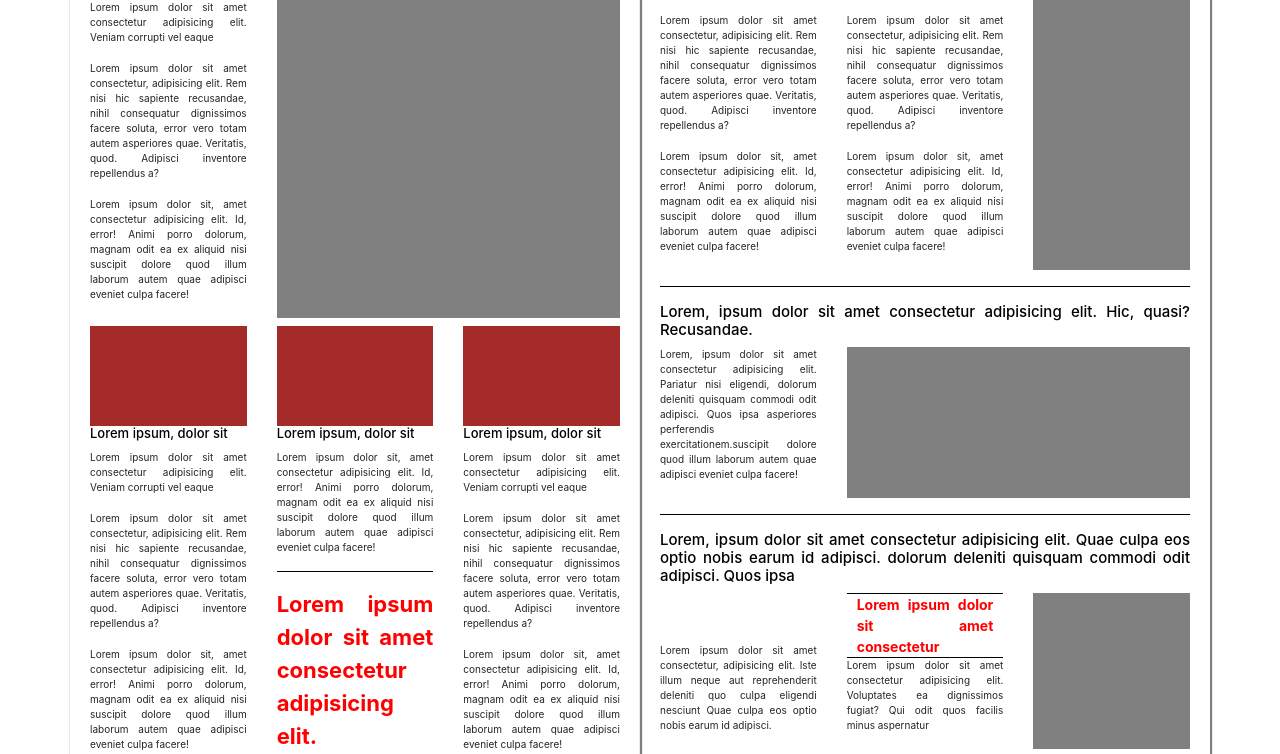
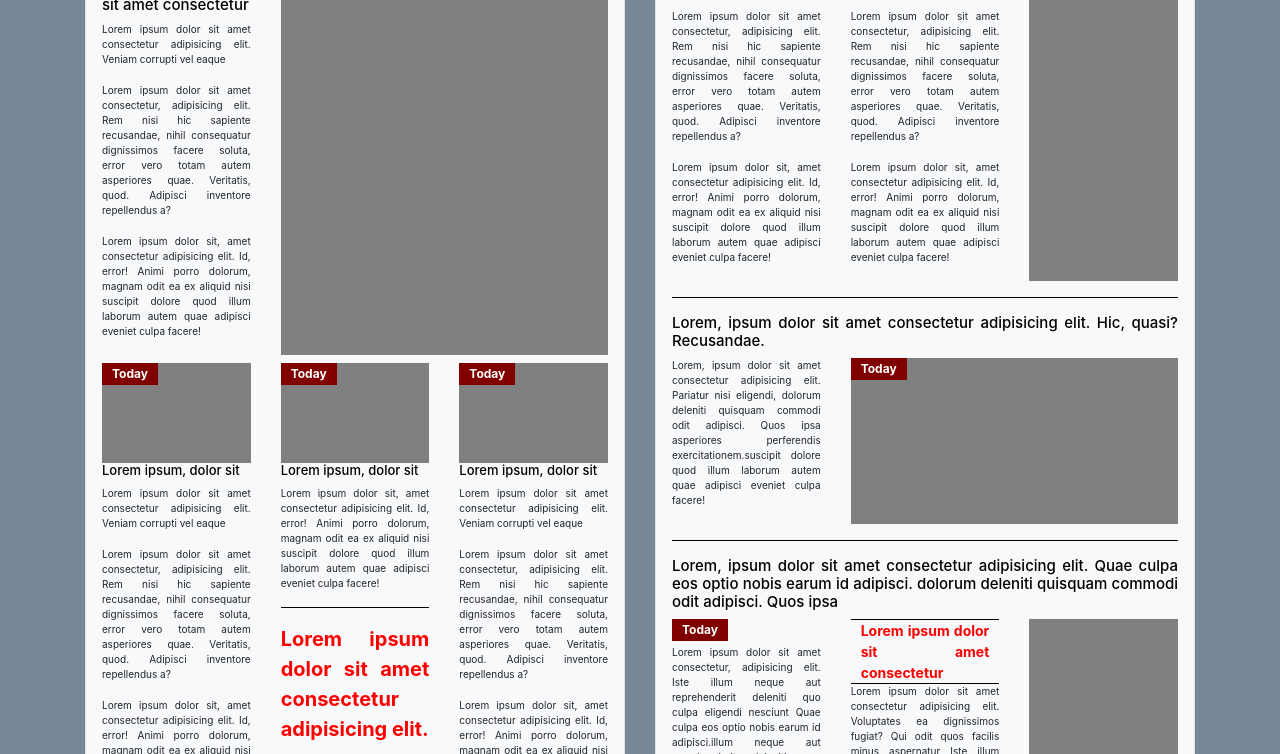
Before and after one commit to shahidamidhat/Newspaper_task, a plain HTML site: page index.html in a window 1280 px wide. Shown: the part 206-960 px from the top of the page. Drawn offline with nearby package versions, Linux system fonts and the light colour scheme.

Commit message:
Update index.html

```diff
--- a/index.html
+++ b/index.html
@@ -8,14 +8,20 @@
 
     <title>Document</title>
     <style>
+        body{
+            background-color: lightslategray;
+        }
         .my-container {
            margin-top:30px;
            margin-bottom: 30px;
+           background-color: lightslategray;
 
         }
-        .col-md-6{
+        .col{
             box-shadow: grey 1px 1px 1px 1px;
-            padding:5px;
+            height:985px;
+            width:auto;
+            background-color:lightslategray;
         }
         .date1 {
             font-size:11px;
@@ -23,6 +29,7 @@
         }
         .name{
             font-size:11px;
+            text-align: right;padding: 0px;
         }
         .main{
             font-size: 10px;
@@ -36,13 +43,47 @@
             color:black;
         }
         .quote{
-            font-size: 22px;
+            font-size: 20px;
             color:red;
             font-weight: bold;
         }
         hr{
             color:black;
             background-color: black;
+        }
+        #trapezoid {
+            position: absolute;
+            display: inline-block;
+            padding: 10px;
+            padding-top: 2px;
+            padding-bottom: 2px;
+            overflow: hidden;
+            color: #fff;
+            font-size: 12px;
+            font-weight: bold;
+            background-color: maroon;
+            }
+
+        #trapezoid:after {
+            content: '';
+            position: absolute;
+            top: 0;
+            left: 0;
+            width: 100%;
+            height: 100%;
+            background:maroon;
+            -webkit-transform-origin: 50% 0;
+            -ms-transform-origin: 50% 0;
+            transform-origin: 50% 0;
+            -webkit-transform: skew(-15deg);
+            -ms-transform: skew(-15deg);
+            transform: skew(-15deg);
+            z-index: -1;
+        }
+        #footer{
+            border-top: 1px solid black;
+            margin-top:8px;
+            padding-top:0px;
         }
 
     </style>
@@ -51,22 +92,22 @@
     <script src="https://code.jquery.com/jquery-3.5.1.slim.min.js" integrity="sha384-DfXdz2htPH0lsSSs5nCTpuj/zy4C+OGpamoFVy38MVBnE+IbbVYUew+OrCXaRkfj" crossorigin="anonymous"></script>
     <script src="https://cdn.jsdelivr.net/npm/bootstrap@4.5.3/dist/js/bootstrap.bundle.min.js" integrity="sha384-ho+j7jyWK8fNQe+A12Hb8AhRq26LrZ/JpcUGGOn+Y7RsweNrtN/tE3MoK7ZeZDyx" crossorigin="anonymous"></script>
 
-    <div class="container my-container">
-        <div class="row">
-            <div class="col-md-6">
-                <div class="container">
+    <div class="container my-container overflow-hidden">
+        <div class="row gx-6">
+            <div class="col">
+                <div class="container p-3 border bg-light">
                 <div class="row justify-content-between">
                     <div class="col-4">
                         <span cass="date1" style="font-size:11px;font-weight: bold;">25/12/2020, Friday</span>
                     </div>
 
                     <div class="col-3">
-                        <span class="text-right" style="font-size: 11px;">lorem ipsum fantomh</span>
+                        <span class="text-right" style="font-size: 11px;">lorem ipsum</span>
                     </div>
                 </div>
 
                 <div style="font-size:11px;border-top: 1px solid black;border-bottom: 1px solid black;padding:6px">
-                     Lorem ipsum dolor sit amet consectetur adipisicing elit.Veniam corrupti vel eaque hic sapiente recusandae</div>
+                     Lorem ipsum dolor sit amet consectetur adipisicing elit.Veniam corrupti vel eaque hic sapiente </div>
 
                 <div class="row justify-content-md-center text-justify">
 
@@ -76,6 +117,7 @@
                 <div class="main">
                     <div class="row">
                         <div class="col-4 text-justify">
+                            <div id="trapezoid" style="position:relative;">Today</div>
                             <h3>Lorem ipsum, dolor sit amet consectetur</h3>
                             <p>Lorem ipsum dolor sit amet consectetur adipisicing elit. Veniam corrupti vel eaque</p>
                             <p>Lorem ipsum dolor sit amet consectetur, adipisicing elit. Rem nisi hic sapiente recusandae, nihil consequatur dignissimos facere soluta, error vero totam autem asperiores quae. Veritatis, quod. Adipisci inventore repellendus a?</p>
@@ -87,7 +129,8 @@
                     </div>
                     <div class="row mt-2">
                         <div class="col-4 text-justify">
-                            <div style="width:100%;height:100px;background-color: brown;"></div>
+                            <div id="trapezoid">Today</div>
+                            <div style="width:100%;height:100px;background-color: grey;"></div>
                             <h4>Lorem ipsum, dolor sit</h4>
                             <p>Lorem ipsum dolor sit amet consectetur adipisicing elit. Veniam corrupti vel eaque</p>
                             <p>Lorem ipsum dolor sit amet consectetur, adipisicing elit. Rem nisi hic sapiente recusandae, nihil consequatur dignissimos facere soluta, error vero totam autem asperiores quae. Veritatis, quod. Adipisci inventore repellendus a?</p>
@@ -95,14 +138,16 @@
 
                         </div>
                         <div class="col-4 text-justify">
-                            <div style="width:100%;height:100px;background-color: brown;"></div>
+                            <div id="trapezoid">Today</div>
+                            <div style="width:100%;height:100px;background-color: grey;"></div>
                             <h4>Lorem ipsum, dolor sit</h4>
                             <p>Lorem ipsum dolor sit, amet consectetur adipisicing elit. Id, error! Animi porro dolorum, magnam odit ea ex aliquid nisi suscipit dolore quod illum laborum autem quae adipisci eveniet culpa facere!</p>
                             <hr>
                             <span class="quote">Lorem ipsum dolor sit amet consectetur adipisicing elit.</span>
                         </div>
                         <div class="col-4 text-justify">
-                            <div style="width:100%;height:100px;background-color: brown;"></div>
+                            <div id="trapezoid">Today</div>
+                            <div style="width:100%;height:100px;background-color: grey;"></div>
                             <h4>Lorem ipsum, dolor sit</h4>
                             <p>Lorem ipsum dolor sit amet consectetur adipisicing elit. Veniam corrupti vel eaque</p>
                             <p>Lorem ipsum dolor sit amet consectetur, adipisicing elit. Rem nisi hic sapiente recusandae, nihil consequatur dignissimos facere soluta, error vero totam autem asperiores quae. Veritatis, quod. Adipisci inventore repellendus a?</p>
@@ -111,22 +156,33 @@
                         </div>
                     </div>
                 </div>
+                <div class="container pt-0" id="footer">
+                    <div class="row justify-content-between footer">
+                        <div class="col-4 p-0">
+                            <span cass="date1" style="font-size:11px;font-weight: bold;">25/12/2020, Friday</span>
+                        </div>
+
+                        <div class="col-3 p-0">
+                            <span class="text-right" style="font-size: 11px;">lorem ipsum</span>
+                        </div>
+                    </div>
+                </div>
                 </div>
             </div>
 
-            <div class="col-md-6 ">
-                <div class="container">
+            <div class="col">
+                <div class="container p-3 border bg-light">
                 <div class="row justify-content-between">
                     <div class="col-4">
                         <span cass="date1" style="font-size:11px;font-weight: bold;">25/12/2020, Friday</span>
                     </div>
 
                     <div class="col-3">
-                        <span class="text-right" style="font-size: 11px;">lorem ipsum fantomh</span>
+                        <span class="text-right" style="font-size: 11px;">lorem ipsum</span>
                     </div>
                 </div>
                 <div style="font-size:11px;border-top: 1px solid black;border-bottom: 1px solid black;padding:6px">
-                    Lorem ipsum dolor sit amet consectetur adipisicing elit.Veniam corrupti vel eaque hic sapiente recusandae
+                    Lorem ipsum dolor sit amet consectetur adipisicing elit.Veniam corrupti vel eaque hic sapiente
                 </div>
 
                 <div class="main">
@@ -163,6 +219,7 @@
 
                     </div>
                     <div class="col-8">
+                        <div id="trapezoid">Today</div>
                         <div style="width:100%;height:100%;background-color: grey;"></div>
                     </div>
 
@@ -174,7 +231,8 @@
 
                     </div>
                     <div class="col-4 text-justify align-self-end">
-                        <p>Lorem ipsum dolor sit amet consectetur, adipisicing elit. Iste illum neque aut reprehenderit deleniti quo culpa eligendi nesciunt Quae culpa eos optio nobis earum id adipisci. </p>
+                        <div id="trapezoid" style="position:relative;">Today</div>
+                        <p>Lorem ipsum dolor sit amet consectetur, adipisicing elit. Iste illum neque aut reprehenderit deleniti quo culpa eligendi nesciunt Quae culpa eos optio nobis earum id adipisci.illum neque aut reprehenderit deleniti quo culpa illum neque aut reprehenderit deleniti quo culpa </p>
                     </div>
                     <div class="col-4 text-justify">
 
@@ -182,7 +240,7 @@
                          Lorem ipsum dolor sit amet consectetur
                          </div>
 
-                        <p>Lorem ipsum dolor sit amet consectetur adipisicing elit. Voluptates ea dignissimos fugiat? Qui odit quos facilis minus aspernatur</p>
+                        <p>Lorem ipsum dolor sit amet consectetur adipisicing elit. Voluptates ea dignissimos fugiat? Qui odit quos facilis minus aspernatur Iste illum neque aut reprehenderit deleniti quo culpa eligendi</p>
                     </div>
                     <div class="col-4">
                         <div style="width:100%;height:100%;background-color: grey;"></div>
@@ -190,11 +248,22 @@
                 </div>
                 <div >
                 </div>
+                <div class="container" id="footer">
+                <div class="row justify-content-between footer">
+                    <div class="col-4">
+                        <span cass="date1" style="font-size:11px;font-weight: bold;">25/12/2020, Friday</span>
+                    </div>
 
+                    <div class="col-3">
+                        <span class="text-right" style="font-size: 11px;">lorem ipsum</span>
+                    </div>
+                </div>
+            </div>
             </div>
             </div>
         </div>
     </div>
 
+
 </body>
 </html>
```
